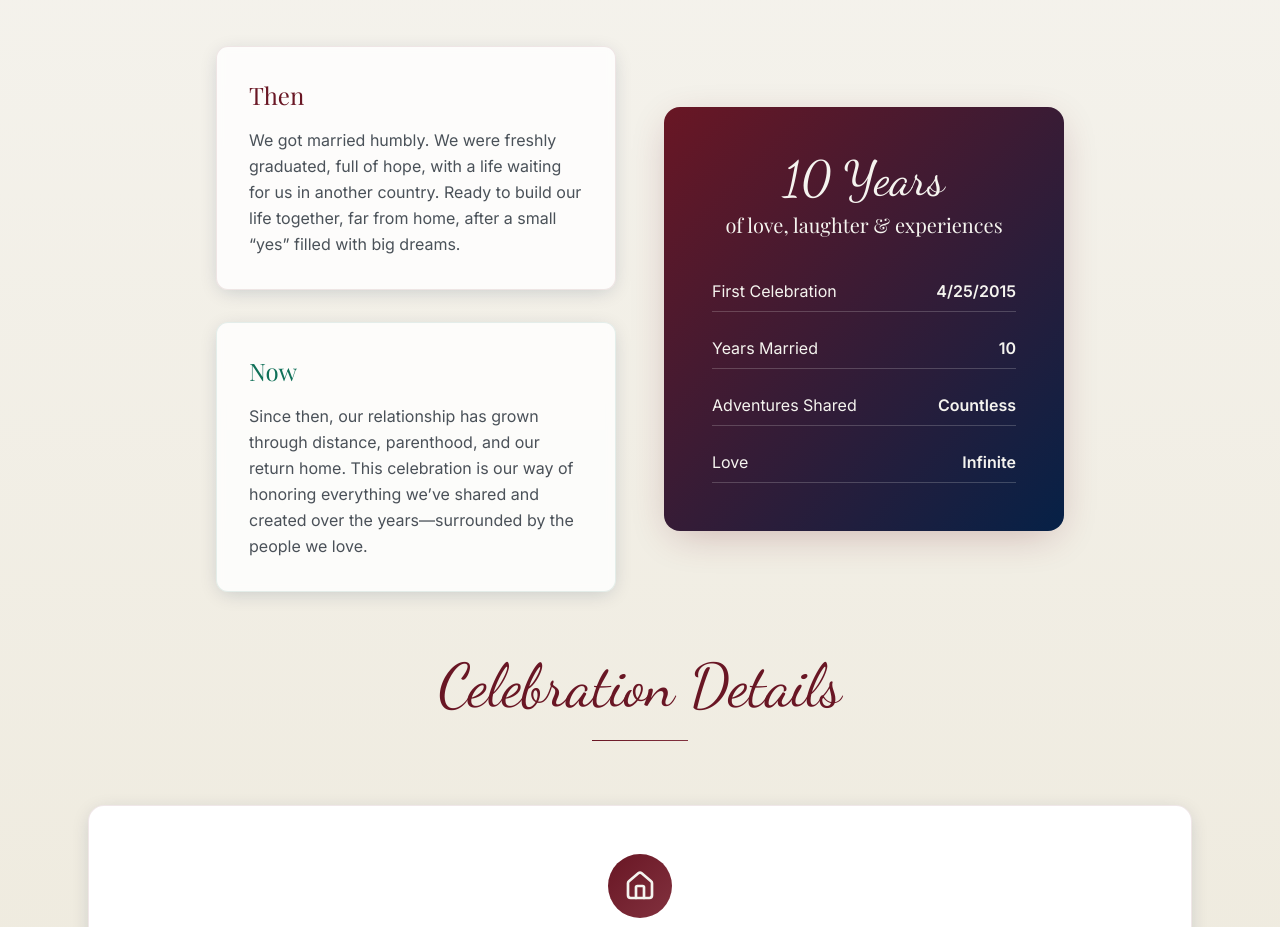
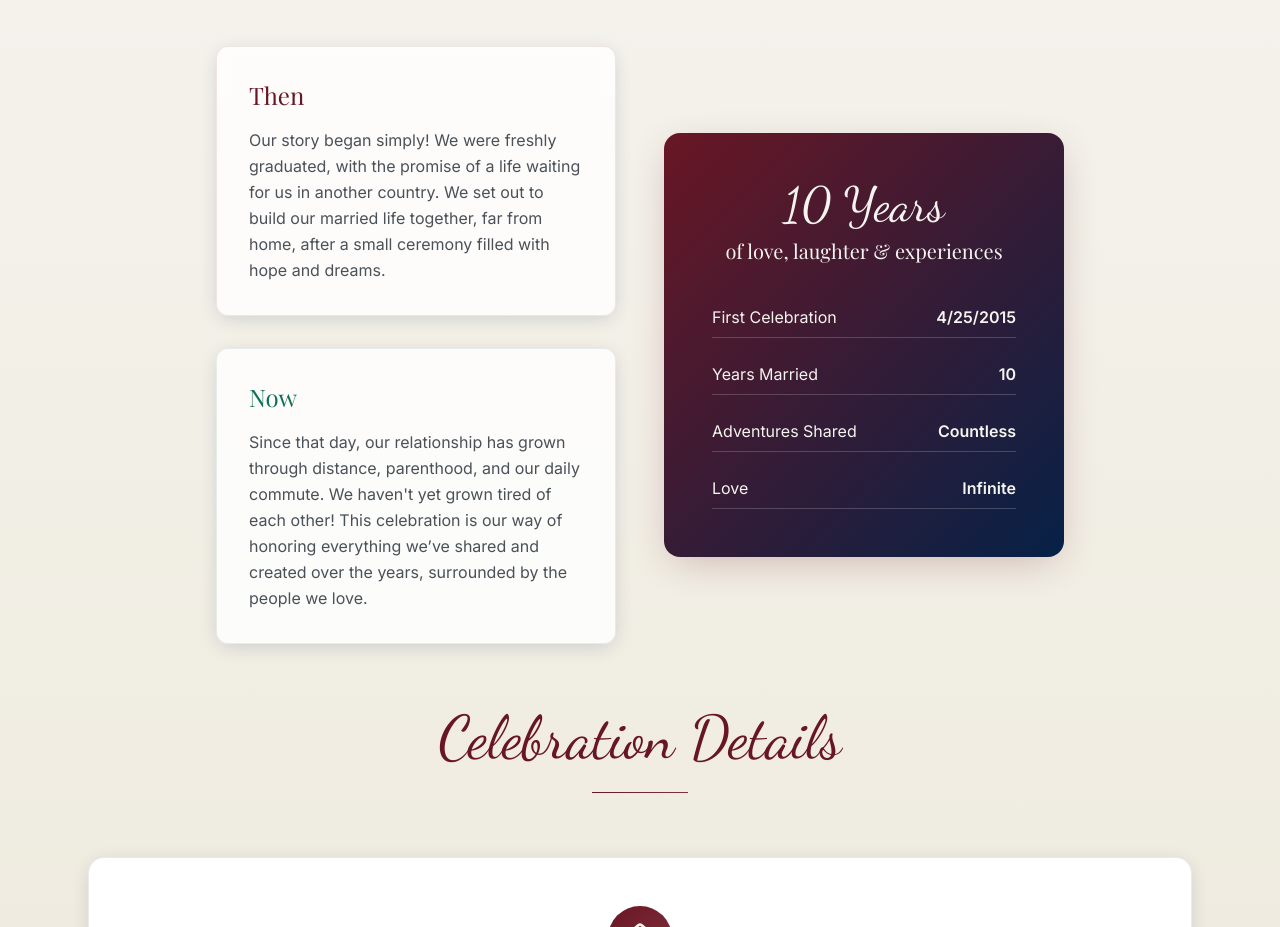
Before and after one commit to Cellule/our-vow-renewal-spot, a React (Vite) app: page / in a window 1280 px wide. Shown: the part 1100-2027 px from the top of the page. Built offline with nearby package versions, Linux system fonts and the light colour scheme.

Commit message:
update story section text

```diff
--- a/src/languages/en.ts
+++ b/src/languages/en.ts
@@ -21,10 +21,10 @@ export const en = {
   "story.subtitle": "Celebrating the love that has grown stronger with each passing year",
   "story.then": "Then",
   "story.thenText":
-    "We got married humbly. We were freshly graduated, full of hope, with a life waiting for us in another country. Ready to build our life together, far from home, after a small “yes” filled with big dreams.",
+    "Our story began simply! We were freshly graduated, with the promise of a life waiting for us in another country. We set out to build our married life together, far from home, after a small ceremony filled with hope and dreams.",
   "story.now": "Now",
   "story.nowText":
-    "Since then, our relationship has grown through distance, parenthood, and our return home. This celebration is our way of honoring everything we’ve shared and created over the years—surrounded by the people we love.",
+    "Since that day, our relationship has grown through distance, parenthood, and our daily commute. We haven't yet grown tired of each other! This celebration is our way of honoring everything we’ve shared and created over the years, surrounded by the people we love.",
   "story.yearsTitle": `${yearsMarried} Years`,
   "story.yearsSubtitle": "of love, laughter & experiences",
   "story.yearsMarried": "Years Married",
--- a/src/languages/fr.ts
+++ b/src/languages/fr.ts
@@ -22,10 +22,10 @@ export const fr: Record<TranslationKeys, string | undefined> = {
   "story.subtitle": "Célébrant l'amour qui s'est renforcé au fil des années",
   "story.then": "Au commencement",
   "story.thenText":
-    "Nous nous sommes mariés humblement. Nous étions fraîchement diplômés, remplis d'espoir, avec une vie qui nous attendait dans un autre pays. Prêts à bâtir notre vie commune, loin de chez nous, après un petit “oui” chargé de grands rêves.",
+    "Notre histoire a commencé bien simplement! Nous étions fraîchement diplômés, avec la promesse d'une vie qui, déjà, nous attendait dans un autre pays. Nous sommes partis bâtir notre petite vie de couple marié, loin de tous nos proches, après une cérémonie sans prétention qui nous a nourris d'espoir et de rêves.",
   "story.now": "Maintenant",
   "story.nowText":
-    "Depuis, notre couple a grandi à travers la distance, la parentalité, et le retour chez nous. Cette célébration est notre façon de mettre à l’honneur tout ce que nous avons partagé et créé au fil des années, et cela—entourés de ceux qu’on aime.",
+    "Depuis ce jour-là, notre couple a grandi à travers la distance, la parentalité et le train train quotidien. On ne s’est pas encore tannés! Cette célébration est donc notre façon de souligner tout ce que nous avons partagé et créé au fil des années, et cela, entourés de ceux qu’on aime.",
   "story.yearsTitle": `${yearsMarried} Années`,
   "story.yearsSubtitle": "d'amour, de rire et d'expériences",
   "story.yearsMarried": "Années mariés",
```
